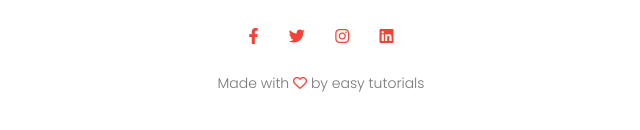
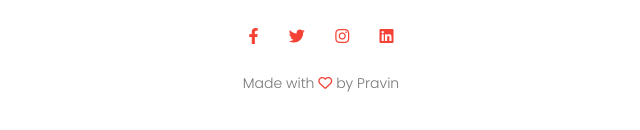
Before and after one commit to pravinbhosale1100/University-App, a plain HTML site: page university app/about.html in a window 1280 px wide. Shown: the part 1085-1215 px from the top of the page, 319-959 px from the left. Drawn offline with Linux system fonts and the light colour scheme.

Commit message:
changed made by name

```diff
--- a/university app/about.html
+++ b/university app/about.html
@@ -62,7 +62,7 @@
     <i class="fa fa-brands fa-instagram"></i>
     <i class="fa fa-brands fa-linkedin"></i>
   </div>
-<p>Made with <i class="fa-heart-o fa-regular fa-heart"></i> by easy tutorials</p>
+<p>Made with <i class="fa-heart-o fa-regular fa-heart"></i> by Pravin</p>
 </section>
 
 
```
Also changed, not shown: university app/ContactUS.html (+1 -1 lines), university app/Course.html (+1 -1 lines), university app/blog.html (+1 -1 lines).
